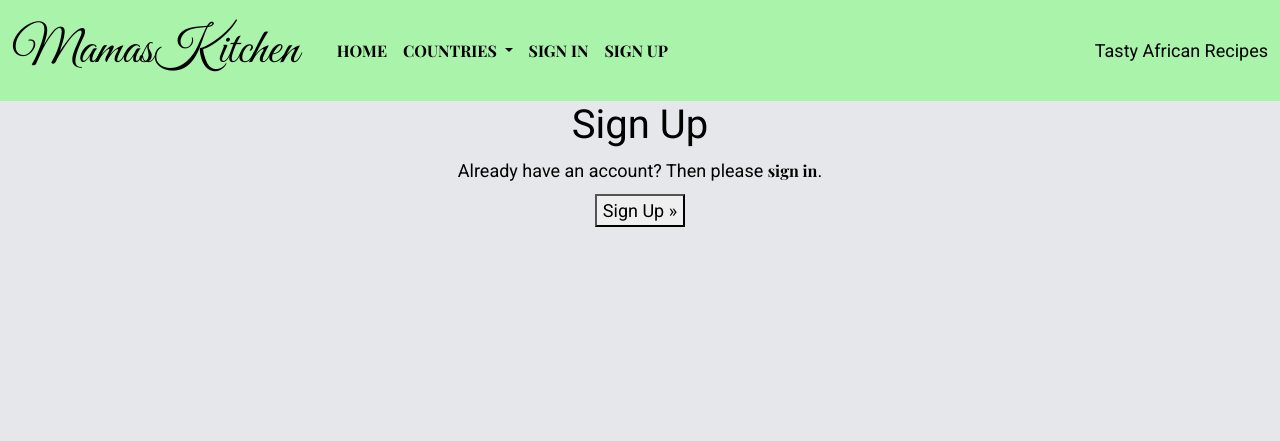
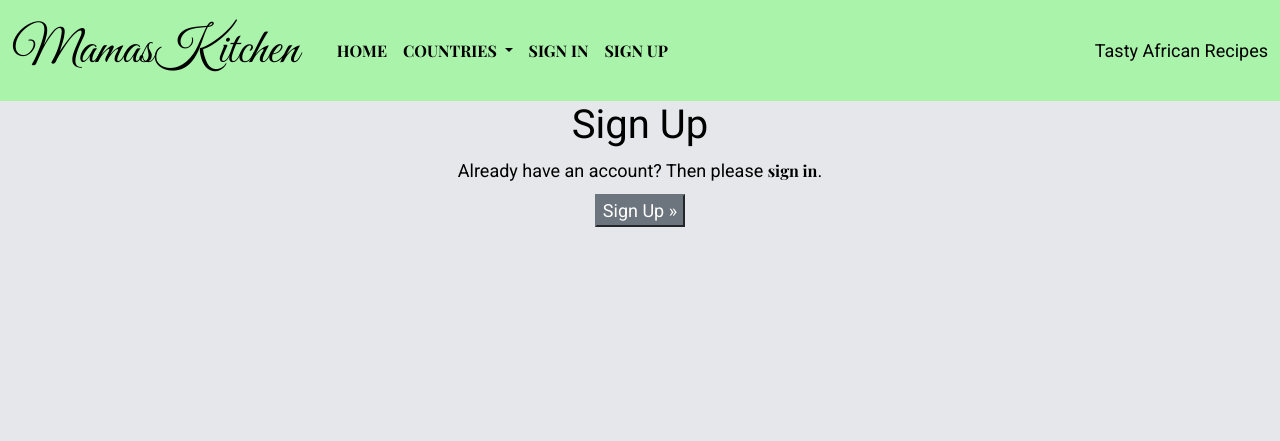
Before and after one commit to belovedpearl/AfricanRecipes-PP4, a Django app: template templates/account/signup.html in a window 1280 px wide. Shown: the top 441 px of the page. Run offline with Django 3.2, Linux system fonts and the light colour scheme; tables that the repository leaves empty hold one stand-in row (values such as "Sample post"); the template is opened without the code that fills it: values that come from a table or form of the project are taken from there, most other values are stand-ins (such as "Sample title", 1, 10 or a date in 2020).

Commit message:
Add bootstrap class to buttons for site uniformity

```diff
--- a/templates/account/login.html
+++ b/templates/account/login.html
@@ -23,7 +23,7 @@
         {% if redirect_field_value %}
           <input type="hidden" name="{{ redirect_field_name }}" value="{{ redirect_field_value }}" />
         {% endif %}
-        <button class="primaryAction d-block mx-auto" type="submit">{% trans "Sign In" %}</button>
+        <button class="primaryAction d-block mx-auto btn-secondary" type="submit">{% trans "Sign In" %}</button>
       </form>
 
     </div>
--- a/templates/account/signup.html
+++ b/templates/account/signup.html
@@ -17,7 +17,7 @@
         {% if redirect_field_value %}
           <input type="hidden" name="{{ redirect_field_name }}" value="{{ redirect_field_value }}" />
         {% endif %}
-        <button type="submit">{% trans "Sign Up" %} &raquo;</button>
+        <button type="submit" class="btn-secondary">{% trans "Sign Up" %} &raquo;</button>
       </form>
     </div>
   </div>
```
